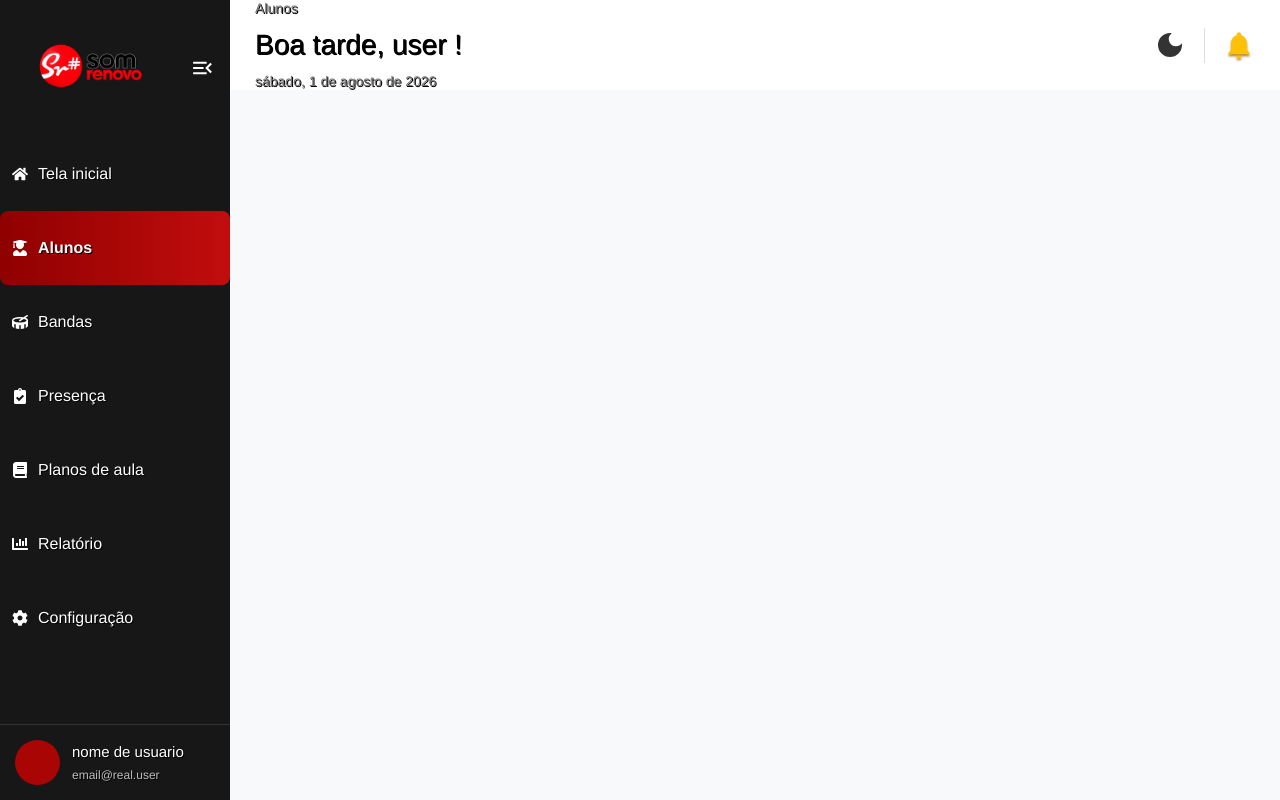
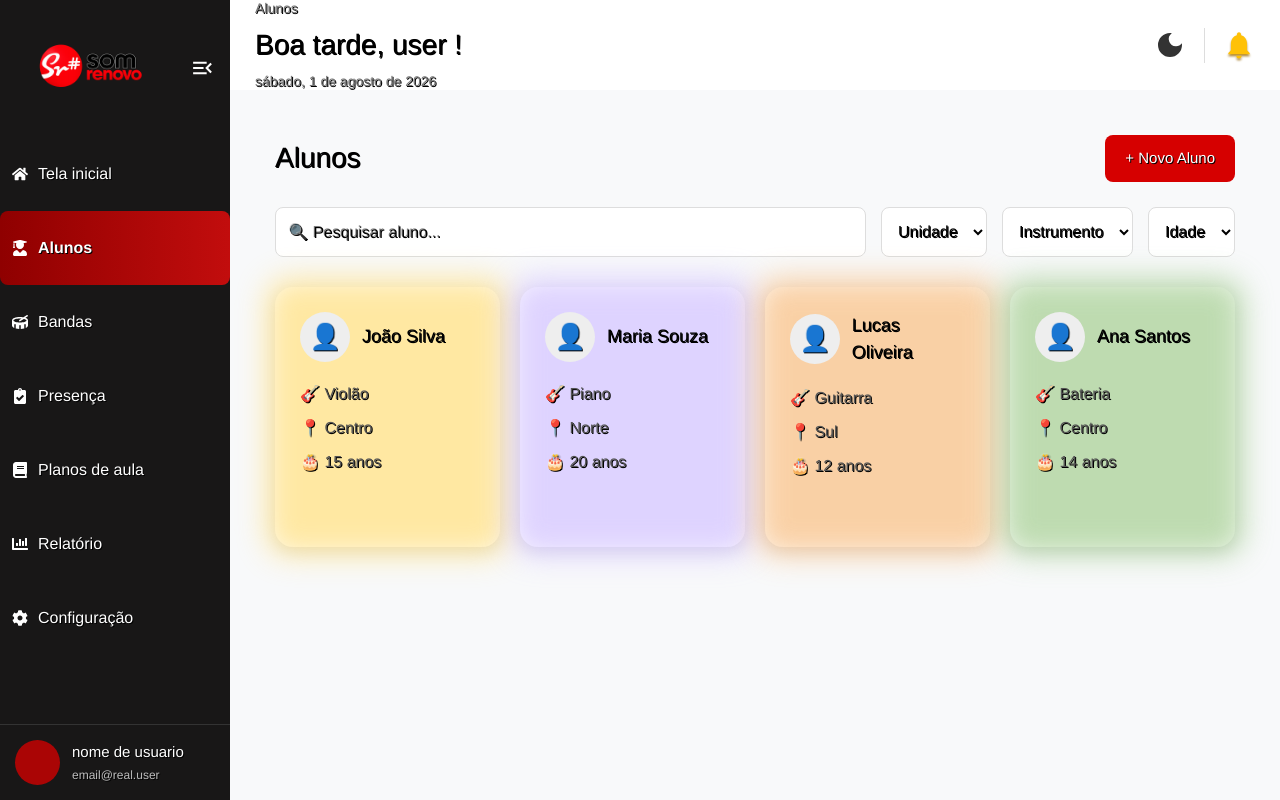
Before and after one commit to inteligencia14somrenovo-afk/softwareSR, a React (Vite) app in the folder frontend/: page /alunos in a window 1280 px wide. Built offline with nearby package versions, Linux system fonts and the light colour scheme.

Commit message:
page Alunos começo

```diff
--- /dev/null
+++ b/frontend/src/pages/Alunos/Alunos.css
@@ -0,0 +1,140 @@
+.alunos {
+    padding: 25px;
+}
+
+
+/* Cabeçalho */
+
+.alunos-header {
+    display: flex;
+    justify-content: space-between;
+    align-items: center;
+    margin-bottom: 25px;
+}
+
+.alunos-header h1 {
+    font-size: 28px;
+}
+
+
+.alunos-header button {
+    background-color: #d60000;
+    color: white;
+    border: none;
+    padding: 12px 20px;
+    border-radius: 8px;
+    cursor: pointer;
+    font-size: 15px;
+}
+
+
+/* Busca e filtros */
+
+.alunos-tools {
+    display: flex;
+    gap: 15px;
+    margin-bottom: 30px;
+}
+
+
+.alunos-tools input,
+.alunos-tools select {
+    padding: 12px;
+    border-radius: 8px;
+    border: 1px solid #ddd;
+    background: white;
+}
+
+
+.alunos-tools input {
+    flex: 1;
+}
+
+
+/* Cards */
+
+.cards-alunos {
+    display: grid;
+    grid-template-columns: repeat(4, minmax(220px, 1fr));
+    gap: 20px;
+}
+
+
+.card-aluno {
+    background: white;
+    padding: 25px;
+    height: 260px;
+    border-radius: 18px;
+    box-shadow: 0 5px 15px rgba(0,0,0,0.08);
+    cursor: pointer;
+    transition: 0.3s;
+    position: relative;
+    z-index: 1;
+}
+
+
+/* Cores suaves dos instrumentos */
+
+.card-aluno::before {
+    content: "";
+    position: absolute;
+    inset: -8px;
+    border-radius: 22px;
+    background: var(--cor-instrumento);
+    filter: blur(15px);
+    opacity: 0.6;
+    z-index: -1;
+}
+
+.card-aluno.violao {
+    --cor-instrumento: #ffd966;
+}
+
+.card-aluno.guitarra {
+    --cor-instrumento: #f6b26b;
+}
+
+.card-aluno.bateria {
+    --cor-instrumento: #93c47d;
+}
+
+.card-aluno.piano {
+    --cor-instrumento: #c9b6ff;
+}
+
+
+
+.card-aluno:hover {
+    transform: translateY(-5px);
+}
+
+
+.aluno-info {
+    display: flex;
+    align-items: center;
+    gap: 12px;
+    margin-bottom: 20px;
+}
+
+
+.aluno-info h2 {
+    font-size: 18px;
+}
+
+
+.foto-aluno {
+    width: 50px;
+    height: 50px;
+    border-radius: 50%;
+    background: #eee;
+    display: flex;
+    justify-content: center;
+    align-items: center;
+    font-size: 25px;
+}
+
+
+.card-aluno p {
+    margin: 10px 0;
+    color: #555;
+}
--- a/frontend/src/pages/Alunos/Alunos.jsx
+++ b/frontend/src/pages/Alunos/Alunos.jsx
@@ -1,11 +1,125 @@
 import React from 'react'
 
-const Alunos = () => {
+import "./Alunos.css";
+
+function Alunos() {
+
+  const alunos = [
+    {
+      id: 1,
+      nome: "João Silva",
+      instrumento: "Violão",
+      unidade: "Centro",
+      idade: 15,
+      foto: "",
+      cor: "violao"
+    },
+    {
+      id: 2,
+      nome: "Maria Souza",
+      instrumento: "Piano",
+      unidade: "Norte",
+      idade: 20,
+      foto: "",
+      cor: "piano"
+    },
+    {
+      id: 3,
+      nome: "Lucas Oliveira",
+      instrumento: "Guitarra",
+      unidade: "Sul",
+      idade: 12,
+      foto: "",
+      cor: "guitarra"
+    },
+    {
+      id: 4,
+      nome: "Ana Santos",
+      instrumento: "Bateria",
+      unidade: "Centro",
+      idade: 14,
+      foto: "",
+      cor: "bateria"
+    }
+  ];
+
+
   return (
-    <div>
+    <div className="alunos">
+
+      <div className="alunos-header">
+
+        <h1>Alunos</h1>
+
+        <button>
+          + Novo Aluno
+        </button>
+
+      </div>
+
+
+      <div className="alunos-tools">
+
+        <input
+          type="text"
+          placeholder="🔍 Pesquisar aluno..."
+        />
+
+
+        <select>
+          <option>Unidade</option>
+        </select>
+
+
+        <select>
+          <option>Instrumento</option>
+        </select>
+
+
+        <select>
+          <option>Idade</option>
+        </select>
+
+      </div>
+
+
+      <div className="cards-alunos">
+
+        {alunos.map((aluno) => (
+
+          <div className={`card-aluno ${aluno.cor}`} key={aluno.id}>
+
+            <div className="aluno-info">
+
+              <div className="foto-aluno">
+                {aluno.foto ? (
+                  <img src={aluno.foto} alt={aluno.nome}/>
+                ) : (
+                  "👤"
+                )}
+              </div>
+
+
+              <h2>{aluno.nome}</h2>
+
+            </div>
+
+
+            <p>🎸 {aluno.instrumento}</p>
+
+            <p>📍 {aluno.unidade}</p>
+
+            <p>🎂 {aluno.idade} anos</p>
+
+
+          </div>
+
+        ))}
+
+      </div>
 
     </div>
-  )
+  );
 }
 
-export default Alunos
+export default Alunos;
```
